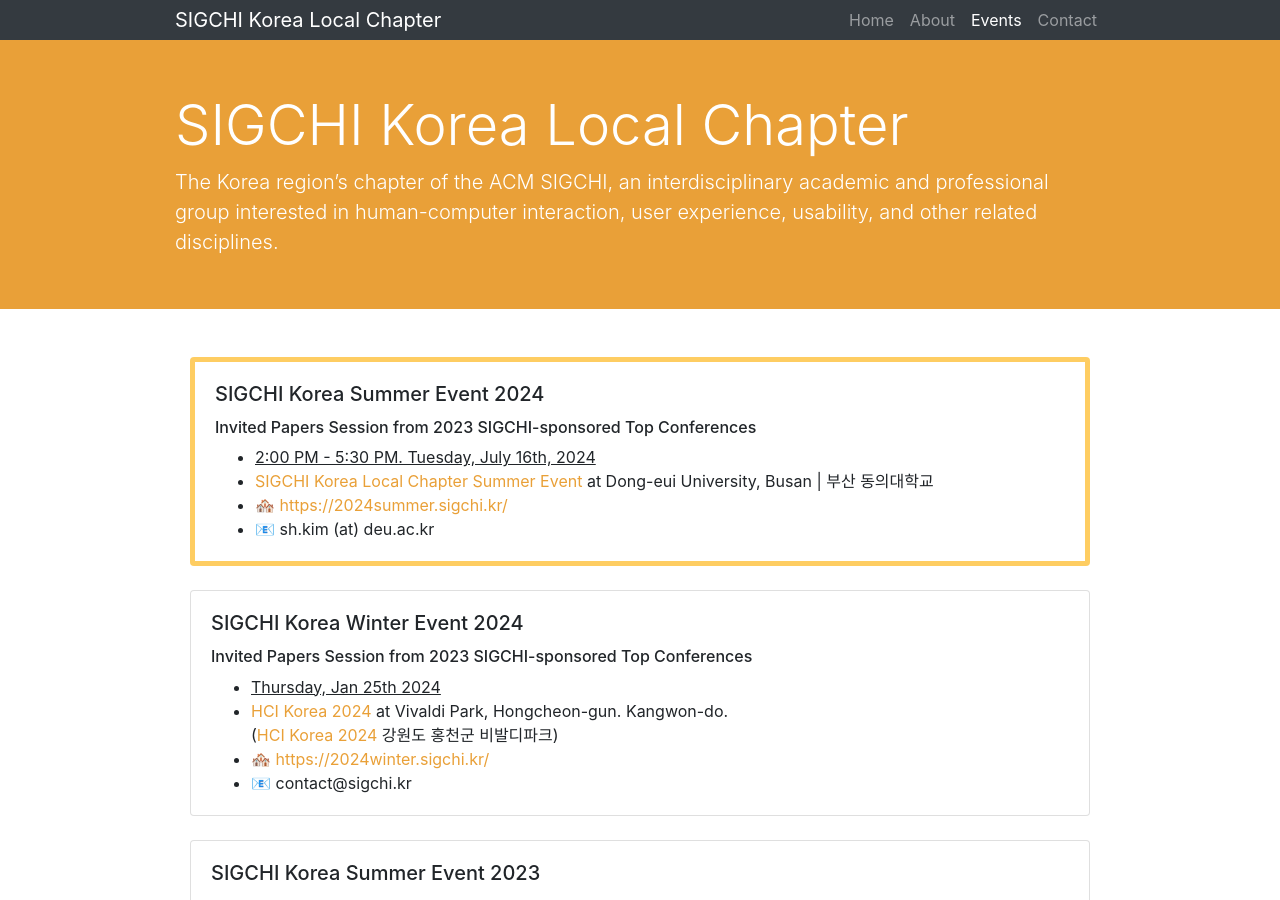
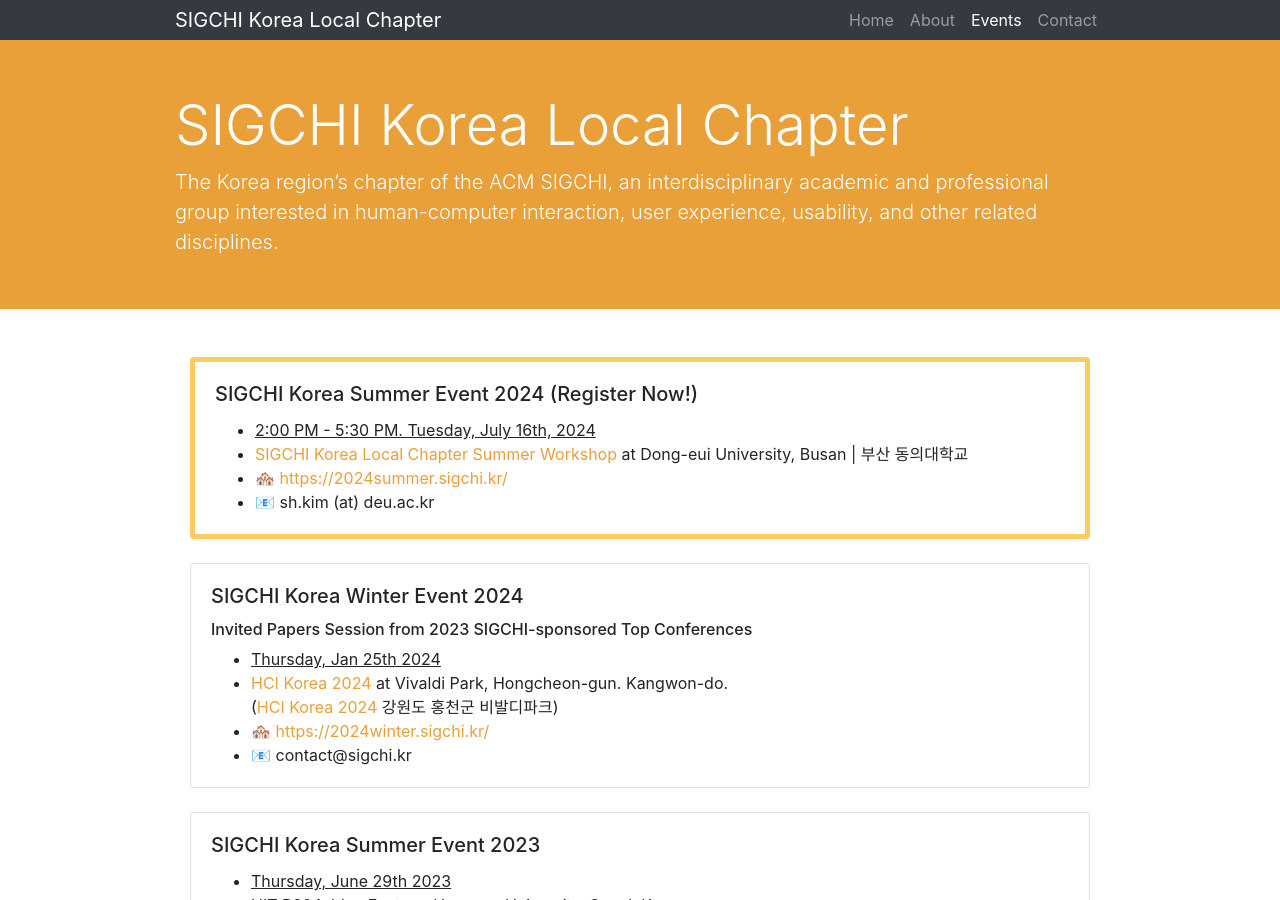
Before and after one commit to sigchikr/sigchikr.github.io, a Jekyll site: the page built from _pages/events.md, in a window 1280 px wide and 900 px high. Built offline with Jekyll 4.4.1, drawn with Linux system fonts in a browser that asks for light colours.

Commit message:
Update events.md

```diff
--- a/_pages/events.md
+++ b/_pages/events.md
@@ -7,12 +7,11 @@
     <!-- <div class="card upcoming-event"> -->
     <div class="card upcoming-event">
         <div class="card-body">
-            <h5 class="card-title">SIGCHI Korea Summer Event 2024</h5>
-            <h6>Invited Papers Session from 2023 SIGCHI-sponsored Top Conferences</h6>
+            <h5 class="card-title">SIGCHI Korea Summer Event 2024 (Register Now!)</h5>
             <ul class="card-text">
                 <li><u>2:00 PM - 5:30 PM. Tuesday, July 16th, 2024</u></li>
                 <li>
-                    <a href="https://conference.hcikorea.org/hcik2024/main/main.asp" target="_blank">SIGCHI Korea Local Chapter Summer Event</a> at Dong-eui University, Busan | 부산 동의대학교<br />
+                    <a href="https://conference.hcikorea.org/hcik2024/main/main.asp" target="_blank">SIGCHI Korea Local Chapter Summer Workshop</a> at Dong-eui University, Busan | 부산 동의대학교<br />
                 </li>
                 <li>🏘️ <a href="https://2024summer.sigchi.kr/" target="_blank">https://2024summer.sigchi.kr/</a></li>
                 <li>📧 sh.kim (at) deu.ac.kr</li>
```
